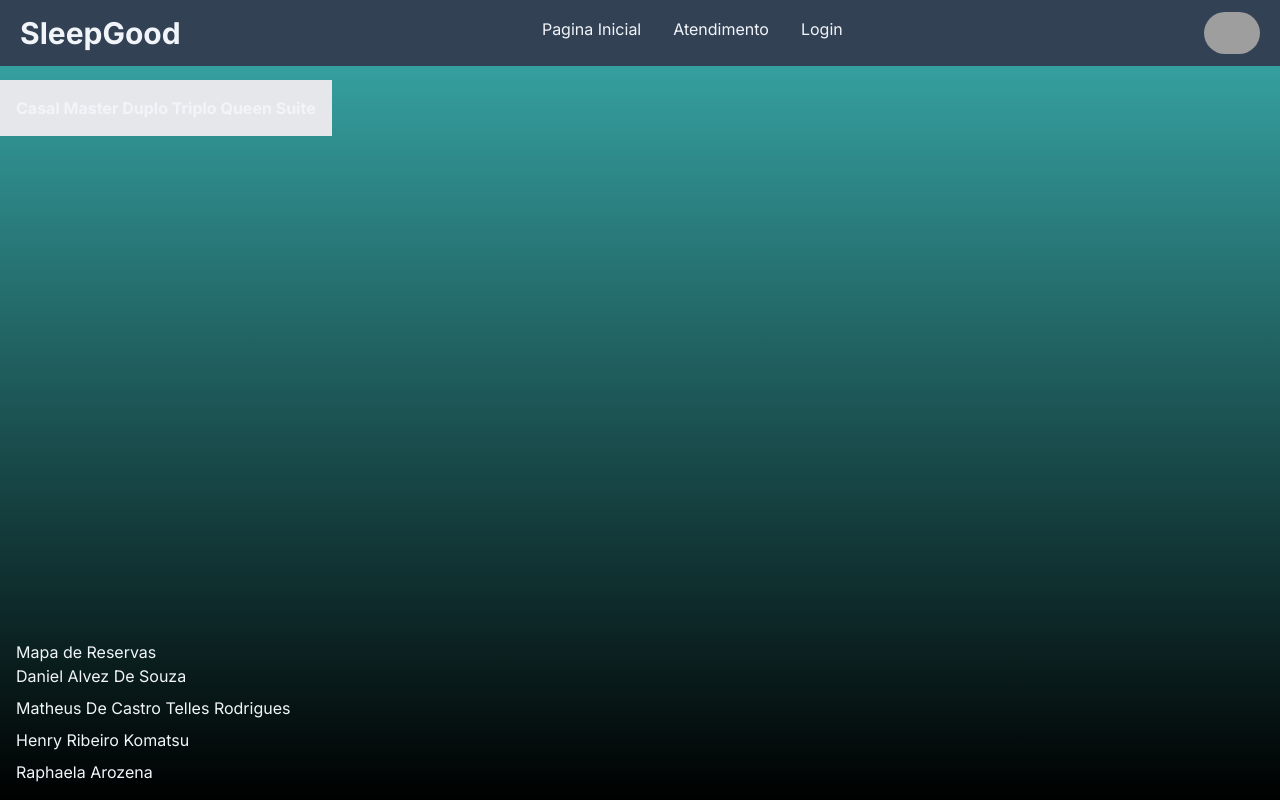
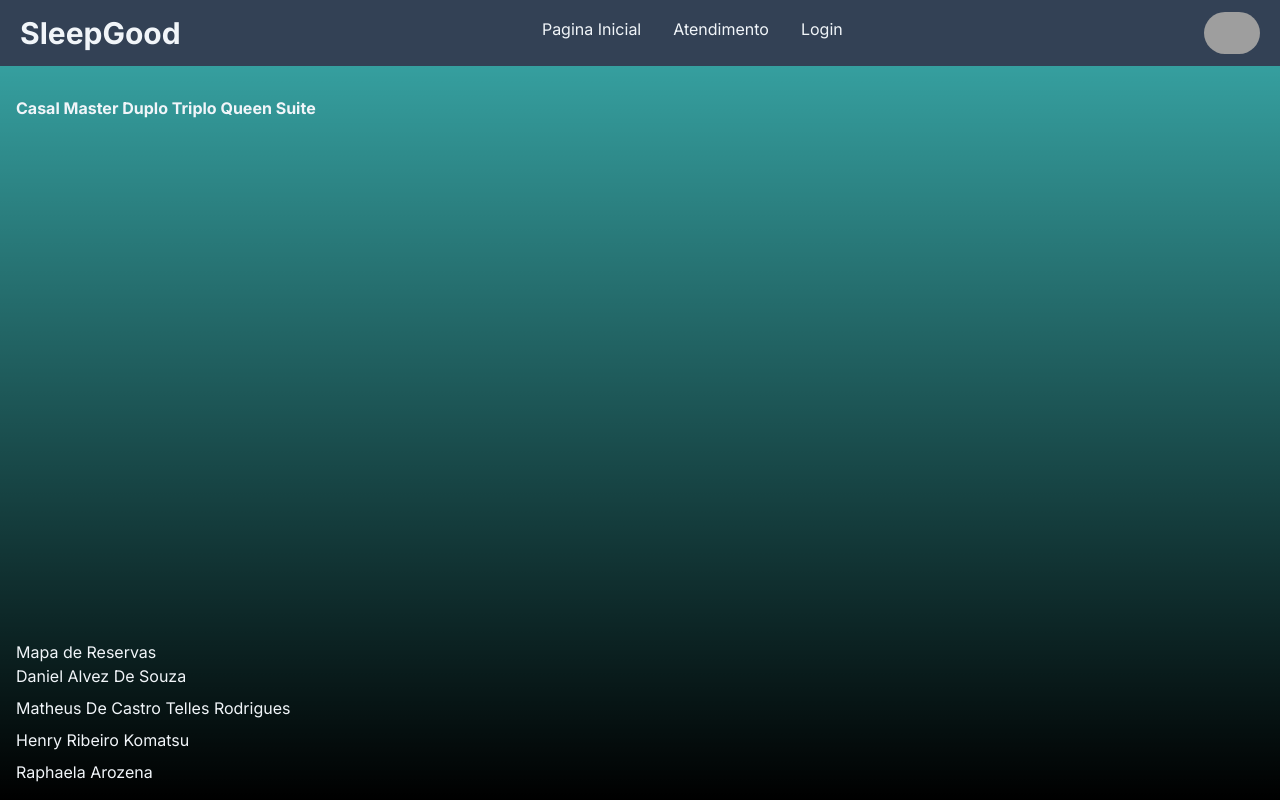
Before and after one commit to matheustellesrodrigues/ProjetoNext, a Next.js app: page / in a window 1280 px wide. Built offline with nearby package versions, Linux system fonts and the light colour scheme; grey boxes are pictures that could not be loaded.

Commit message:
Atualizacoes

```diff
--- a/src/app/page.tsx
+++ b/src/app/page.tsx
@@ -6,7 +6,7 @@
     <div className="relative flex flex-col min-h-screen">
       <NavBar active="Página Inicial"/>
       <main className="flex-grow flex items-end justify-start px-4 pb-4">
-        <div className="absolute top-20 left-0 bg-gray-200 p-4">
+        <div className="absolute top-20 left-0  p-4">
           <p className="font-bold">Casal Master Duplo Triplo Queen Suite</p>
         </div>
         <div className="flex flex-col items-start">
```
